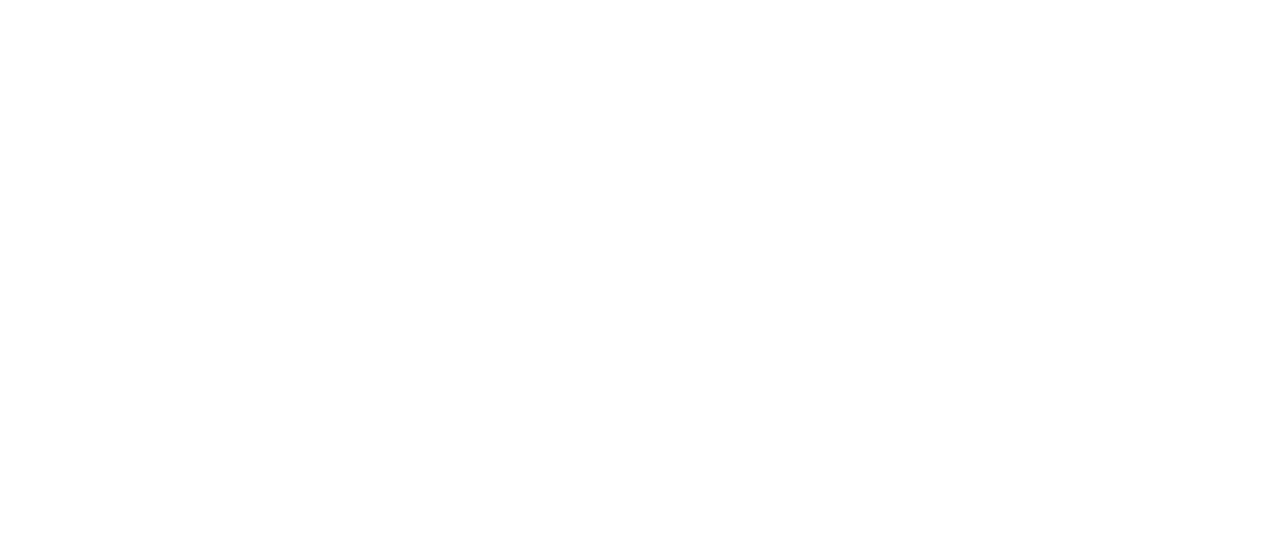
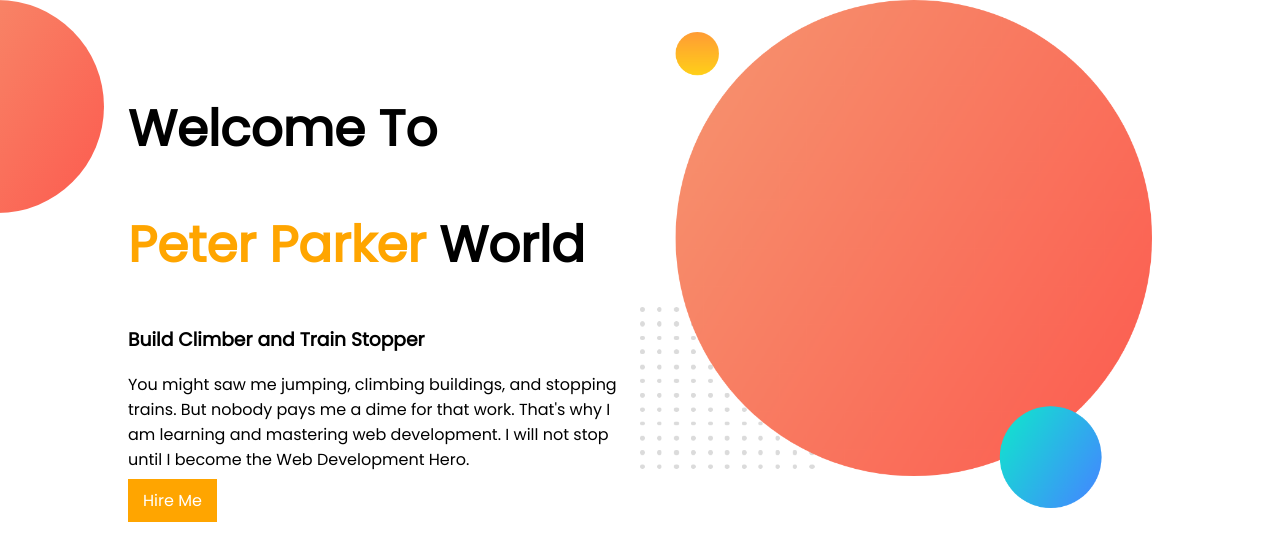
Before and after one commit to ZeroBug404/developer-portfolio, a plain HTML site: page index.html in a window 1280 px wide. Drawn offline with Linux system fonts and the light colour scheme.

Commit message:
Banner Section Done

```diff
--- a/index.html
+++ b/index.html
@@ -1,12 +1,35 @@
 <!DOCTYPE html>
 <html lang="en">
-<head>
-    <meta charset="UTF-8">
-    <meta http-equiv="X-UA-Compatible" content="IE=edge">
-    <meta name="viewport" content="width=device-width, initial-scale=1.0">
-    <title>Document</title>
-</head>
-<body>
-
-</body>
+  <head>
+    <meta charset="UTF-8" />
+    <meta http-equiv="X-UA-Compatible" content="IE=edge" />
+    <meta name="viewport" content="width=device-width, initial-scale=1.0" />
+    <title>First Live Portfolio</title>
+    <link rel="preconnect" href="https://fonts.googleapis.com" />
+    <link rel="preconnect" href="https://fonts.gstatic.com" crossorigin />
+    <link
+      href="https://fonts.googleapis.com/css2?family=Poppins&display=swap"
+      rel="stylesheet"
+    />
+    <link rel="stylesheet" href="style.css" />
+  </head>
+  <body>
+    <section id="flexible-sec">
+      <div class="half-width banner-left">
+        <h1>Welcome To</h1>
+        <h1><span class="txt-color">Peter Parker</span> World</h1>
+        <h3>Build Climber and Train Stopper</h3>
+        <p>
+          You might saw me jumping, climbing buildings, and stopping trains. But
+          nobody pays me a dime for that work. That's why I am learning and
+          mastering web development. I will not stop until I become the Web
+          Development Hero.
+        </p>
+        <a class="button" href="https://www.linkedin.com/in/shimumallick/">Hire Me</a>
+      </div>
+      <div class="half-width">
+        <img class="half-width-image" src="my-bg.png" alt="" />
+      </div>
+    </section>
+  </body>
 </html>
--- a/style.css
+++ b/style.css
@@ -0,0 +1,36 @@
+body {
+  margin: 0;
+  padding: 0;
+  font-family: "Poppins", sans-serif;
+}
+section {
+  max-width: 100%;
+  background-image: url(exp-bg.png);
+  background-repeat: no-repeat;
+}
+#flexible-sec {
+  display: flex;
+  justify-content: center;
+}
+.half-width {
+  width: 40%;
+}
+.half-width-image {
+  width: 100%;
+}
+.txt-color{
+    color: orange;
+}
+.banner-left{
+    margin-top: 50px;
+
+}
+.banner-left h1{
+    font-size: 50px;
+}
+.button{
+    background-color: orange;
+    color: white;
+    text-decoration: none;
+    padding: 10px 15px;
+}
```
Also changed, not shown: dream-bg.png (added), exp-bg.png (added), my-bg.png (added), my-bg2.png (added), top-banner.png (added).
